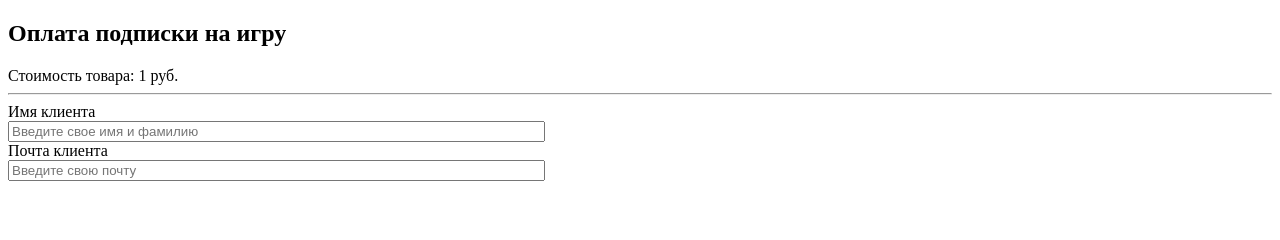
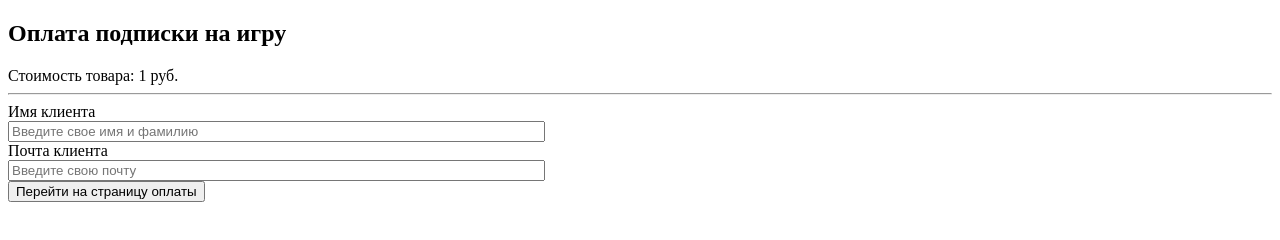
Before and after one commit to SitadziMado/YandexKassa, a plain HTML site: page embedded.html in a window 1280 px wide. Drawn offline with Linux system fonts and the light colour scheme.

Commit message:
Изменена видимость кнопки отправки.

```diff
--- a/embedded.html
+++ b/embedded.html
@@ -26,7 +26,7 @@ onsubmit="onsubmit(this);">
     <!--input name="custAddr" value="" size="64" type="hidden"/-->
     <!--textarea name="orderDetails" value="" rows="5" cols="64" wrap="soft" type="hidden"></textarea><br-->
 
-    <input id="payButton" type="hidden" value="Перейти на страницу оплаты">
+    <input id="payButton" type="submit" value="Перейти на страницу оплаты">
 </form>
 
 <script>
```
